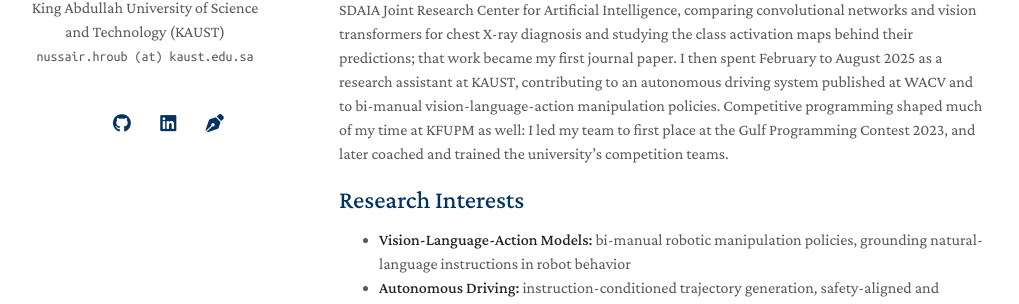
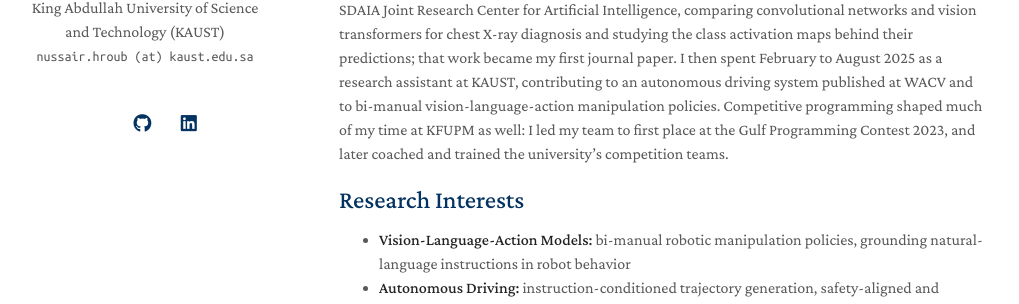
Before and after one commit to NussairHroub/NussairHroub.github.io, a Jekyll site: the page built from index.md, in a window 1280 px wide. Shown: the part 323-627 px from the top of the page, without its empty margins (131-1150 px from the left). Built offline with Jekyll 4.4.1, drawn with Linux system fonts in a browser that asks for light colours; a style sheet for code colours, icons or effects is not loaded.

Commit message:
Hide the blog
Nothing is written yet, so an empty "No posts yet." page is not worth
publishing. Both switches are off: blog_enabled hides the header icon, and
excluding blog.md keeps the page out of the build and the sitemap entirely.

The layouts, blog.md and the draft template stay in the repo; README documents
the two lines to change when there is something to post.

Co-Authored-By: Claude Opus 5 (1M context) <noreply@anthropic.com>
Claude-Session: https://claude.ai/code/session_01PCB6vP47ma3y42AkzUUeP8

```diff
--- a/_config.yml
+++ b/_config.yml
@@ -30,8 +30,10 @@ favicon: ./assets/img/favicon.png
 favicon_dark: ./assets/img/favicon-dark.png
 
 # Blog
-# Set to false to hide the blog icon in the header and unlink the /blog/ page.
-blog_enabled: true
+# Currently hidden. To bring the blog back, set this to true AND remove "blog.md"
+# from the exclude: list at the bottom of this file. Both are needed: this flag
+# controls the header icon, and the exclude entry stops the page being built at all.
+blog_enabled: false
 
 # Footnote
 # You may use the option to disable the footnote, "Powered by Jekyll and Minimal Light theme."
@@ -60,3 +62,5 @@ exclude:
   - Nussair_CV.pdf
   - vendor/
   - .bundle/
+  # Blog is hidden for now - see blog_enabled above. Remove this line to publish /blog/.
+  - blog.md
```
Also changed, not shown: README.md.
